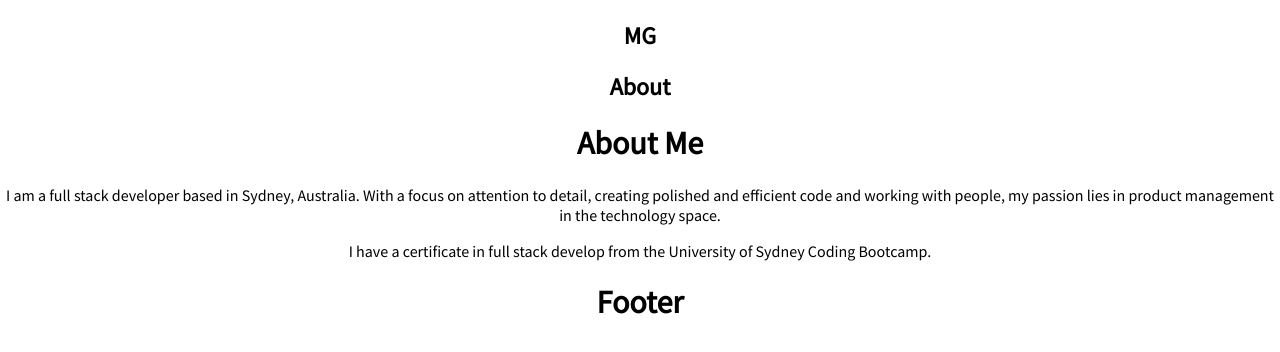
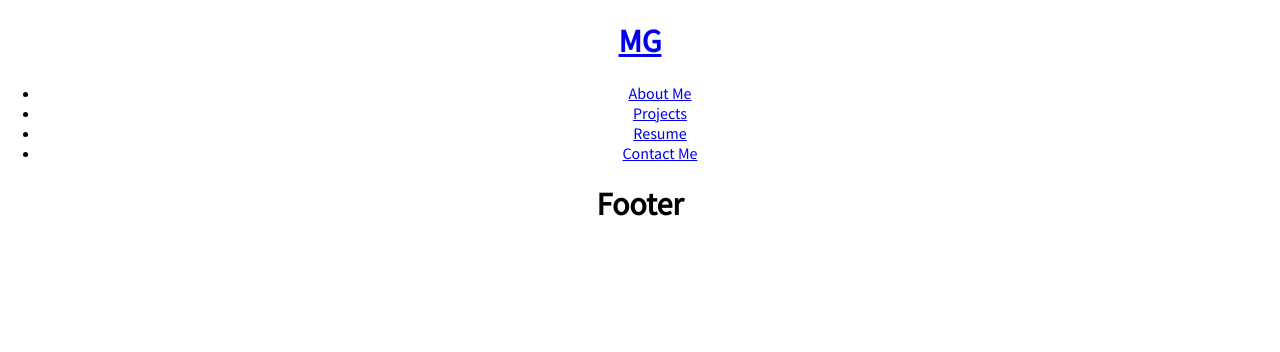
Before and after one commit to mdkgray/portfoligray, a React (Create React App) app: page / in a window 1280 px wide. Shown: the top 352 px of the page. Built offline with nearby package versions, Linux system fonts and the light colour scheme.

Commit message:
fixed navbar issue

```diff
--- a/src/App.js
+++ b/src/App.js
@@ -1,39 +1,30 @@
-// import logo from './logo.svg';
-import React, { useState } from "react";
+import React from "react";
 import './App.css';
-
-import Header from '../src/components/Header';
+import { BrowserRouter as Router, Routes, Route } from "react-router-dom";
+// import Header from '../src/components/Header';
 import Navigation from '../src/components/Navigation';
-import PageContainer from './components/PageContainer';
+// import PageContainer from './components/PageContainer';
 import Footer from './components/Footer';
+import Resume from "./components/Pages/Resume";
+import About from "./components/Pages/About";
+import Contact from "./components/Pages/Contact";
+import Projects from "./components/Pages/Projects";
 
 function App() {
-  const [pages] = useState([
-    {
-      name: "About"
-    },
-    { name: "Projects" },
-    { name: "Contact" },
-    {
-      name: "Resume"
-    }
-  ]);
-
-  const [currentPage, setCurrentPage] = useState(pages[0]);
-
   return (
     <div className="App">
-      <Header >
-        <Navigation>
-          pages={pages},
-          setCurrentPage={setCurrentPage},
-          currentPage={currentPage}
-        </Navigation>
-      </Header>
-      <PageContainer
-        currentPage={currentPage}
-      />
-      <Footer />
+
+      <Router>
+        <Navigation/>
+          <Routes>
+            <Route path="/About" exact element={ <About/>} />
+            <Route path="/Projects" exact element={ <Projects/> } />
+            <Route path="/Contact" exact element={ <Contact/> } />
+            <Route path="/Resume" exact element={ <Resume/> } />
+          </Routes>
+      </Router>
+      <Footer></Footer>
+
     </div>
   );
 }
--- a/src/components/Header.js
+++ b/src/components/Header.js
@@ -1,6 +1,6 @@
 import React from 'react'
 import Navigation from './Navigation';
-import { header } from '../../src/content'
+import { header } from '../../src/content';
 
 
 function Header() {
--- /dev/null
+++ b/src/components/NavList.js
@@ -0,0 +1,18 @@
+export const NavList = [
+    {
+        name: "About Me",
+        url: "/About"
+    },
+    {
+        name: "Projects",
+        url: "/Projects"
+    },
+    {
+        name: "Resume",
+        url: "/Resume"
+    },
+    {
+        name: "Contact Me",
+        url: "/Contact"
+    }
+]
--- a/src/components/Navigation.js
+++ b/src/components/Navigation.js
@@ -1,73 +1,28 @@
-// import { Pages } from '@material-ui/icons';
 import React from 'react';
+import { NavList } from "./NavList"
+import { NavLink } from "react-router-dom";
 
-// function Navigation({ currentPage, setCurrentPage }) {
 
-//     return (
-//             <li className="">
-//                 <a
-//                     href="#about"
-//                     onClick={() => setCurrentPage('About')}
-//                     className={currentPage === 'About' ? 'nav-link active' : 'nav-link'}
-//                 >
-//                     About
-//                 </a>
-//             </li>
-
-//             <li className="">
-//                 <a
-//                     href="#portfolio"
-//                     onClick={() => setCurrentPage('Portfolio')}
-//                     className={currentPage === 'Portfolio' ? 'nav-link active' : 'nav-link'}
-//                 >
-//                     Portfolio
-//                 </a>
-//             </li>
-
-//             <li className="">
-//                 <a
-//                     href="#contact"
-//                     onClick={() => setCurrentPage('Contact')}
-//                     className={currentPage === 'Contact' ? 'nav-link active' : 'nav-link'}
-//                 >
-//                     Contact
-//                 </a>
-//             </li>
-
-//             <li className="">
-//                 <a
-//                     href="#resume"
-//                     onClick={() => setCurrentPage('Resume')}
-//                     className={currentPage === 'Resume' ? 'nav-link active' : 'nav-link'}
-//                 >
-//                     Resume
-//                 </a>
-//             </li>
-//         </ul>
-//     );
-// }
-
-function Navigation(props) {
-        const {
-        pages = [],
-        setCurrentPage,
-        currentPage,
-        } = props;
+function Navigation() {
+    const navList = NavList.map(({ url, name }, index) => {
+        return(
+        <li key={index}>
+            <NavLink to={url} className='nav-list nav-font flex-row mx-2 no-underline' activeclassname="active">{name}</NavLink>
+        </li>
+        )
+    });
 
     return (
-        <nav>
-            <ul className="flex-row">
-                {pages.map((page) => (
-                    <li
-                        className={`mx-5 ${currentPage.name === page.name && 'navActive'}`}
-                        key={page.name}
-                    >
-                        <span onClick={() => setCurrentPage(page)}>{page.name}</span>
-                    </li>
-                ))}
-            </ul>
-        </nav>
+        <header className="top-header">
+            <h1 className='logo flex-row-all'>
+                <a className='logo no-underline' href="/About">MG</a>
+            </h1>
+            <nav className='nav-list'>
+                <ul className="nav-list flex-row mx-2 no-underline">{navList}</ul>
+            </nav>
+        </header>
     );
 }
 
+
 export default Navigation;
--- a/src/content.js
+++ b/src/content.js
@@ -1,4 +1,4 @@
-import headshot from './assets/images/headshot.png';
+import headshot from './assets/images/headshot.jpg';
 
 const header = {
     homepage: '',
```
Also changed, not shown: src/assets/images/ZORB.png (deleted), src/assets/images/headshot.jpg (renamed from src/assets/images/headshot.png).
